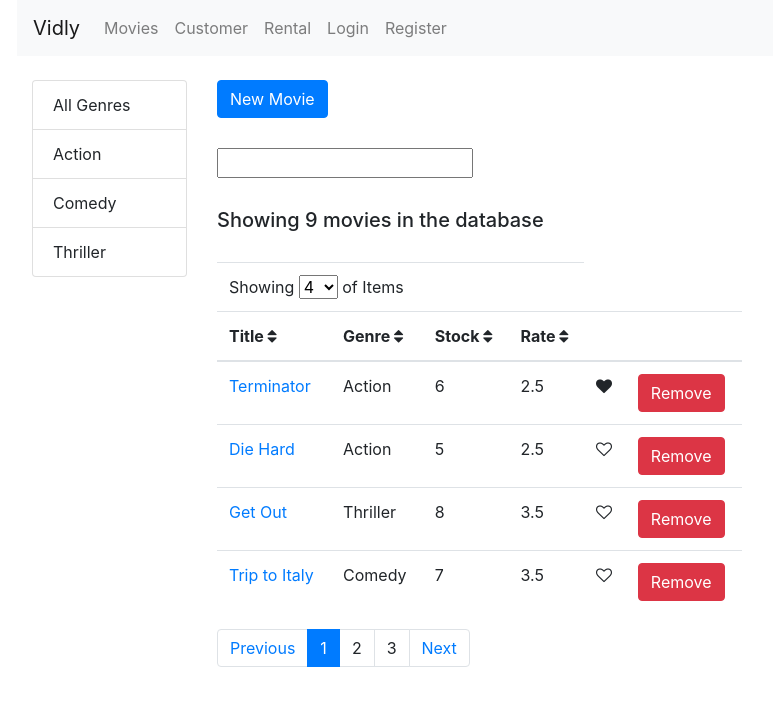
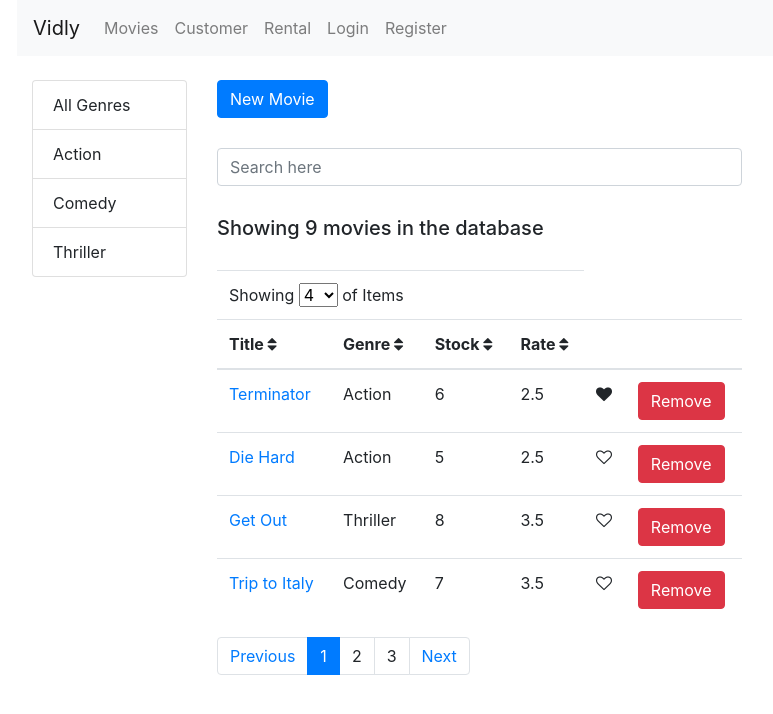
Before and after one commit to kakalak22/learning-react, a React (Create React App) app: page / in a window 1280 px wide. Shown: the top 714 px of the page, without its empty margins (68-841 px from the left). Built offline with nearby package versions, Linux system fonts and the light colour scheme.

Commit message:
Update movies.jsx

```diff
--- a/src/components/movies.jsx
+++ b/src/components/movies.jsx
@@ -113,6 +113,8 @@ class Movies extends Component {
                 style={{ marginBottom: '30px' }}
                 type="text"
                 onChange={this.handleInputChange}
+                placeholder="Search here"
+                className="form-control"
               />
               <h5 style={{ marginBottom: '30px' }}>Showing {totalCount} movies in the database</h5>
               <MovieTable
```
